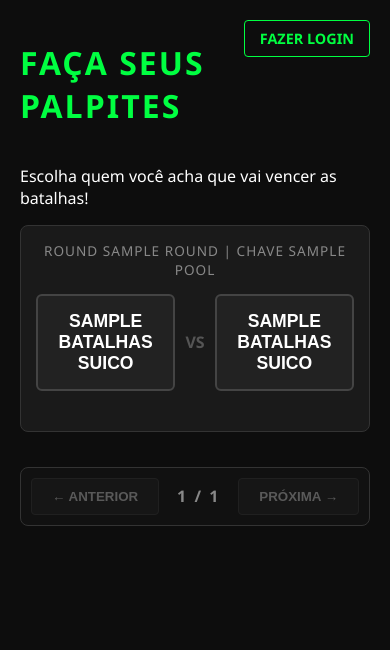
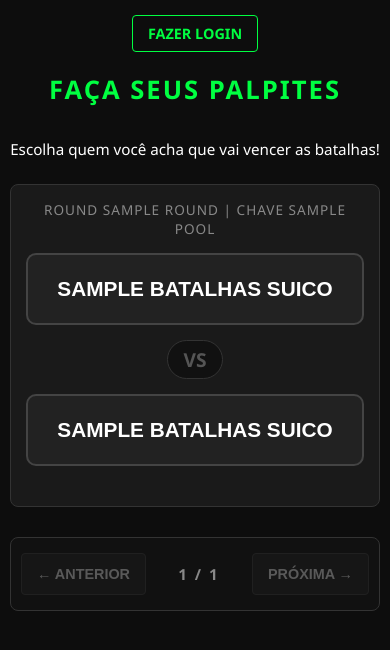
Before and after one commit to EricJuanDM/NextMove, a Flask app: page /votacao in a window 390 px wide. Shown: the top 650 px of the page. Run offline with Flask 3, Linux system fonts and the light colour scheme; tables that the repository leaves empty hold one stand-in row (values such as "Sample post"); a database or web service that is not in the repository returns one stand-in record (values such as "Sample title"); some libraries are stand-ins or nearby versions.

```diff
--- a/static/votacao.css
+++ b/static/votacao.css
@@ -183,3 +183,120 @@ h1 {
     color: #888;
     letter-spacing: 2px;
 }
+/* =========================================
+   BOTÃO FLUTUANTE DE TEMPO REAL
+========================================= */
+#btn-nova-rodada {
+    display: none; /* Escondido por padrão, o JS que vai mostrar! */
+    position: fixed;
+    bottom: 30px;
+    left: 50%;
+    transform: translateX(-50%);
+    background-color: #00ff41;
+    color: #000;
+    padding: 15px 30px;
+    border: none;
+    border-radius: 50px;
+    font-size: 1.1rem;
+    font-weight: bold;
+    text-transform: uppercase;
+    box-shadow: 0 4px 15px rgba(0, 255, 65, 0.4);
+    cursor: pointer;
+    z-index: 1000;
+    animation: bounceIn 0.5s;
+}
+
+#btn-nova-rodada:hover {
+    background-color: #00cc33;
+    transform: translateX(-50%) scale(1.05);
+}
+
+@keyframes bounceIn {
+    0% { transform: translate(-50%, 50px); opacity: 0; }
+    100% { transform: translate(-50%, 0); opacity: 1; }
+}
+/* =========================================
+   📱 RESPONSIVIDADE PARA CELULAR (MOBILE FIRST)
+========================================= */
+@media (max-width: 600px) {
+    body {
+        padding: 15px 10px; /* Reduz as bordas laterais para ganhar espaço */
+    }
+
+    /* Arruma a barra superior para não encavalar no título */
+    .top-bar {
+        position: relative;
+        top: 0;
+        right: 0;
+        justify-content: center; /* Centraliza o login */
+        margin-bottom: 20px;
+        width: 100%;
+    }
+
+    h1 {
+        font-size: 1.6rem;
+        text-align: center;
+        margin-top: 0;
+    }
+
+    p {
+        text-align: center;
+        font-size: 0.95rem;
+        margin-bottom: 25px;
+    }
+
+    /* Muda a batalha para um dançarino em cima do outro */
+    .opcoes {
+        flex-direction: column;
+        gap: 10px;
+    }
+
+    /* Deixa o botão de votar GIGANTE para o dedão não errar */
+    .btn-voto {
+        width: 100%;
+        padding: 22px; /* Mais alto */
+        font-size: 1.3rem; /* Letra maior */
+        border-radius: 10px; /* Borda mais arredondada, estilo app */
+    }
+
+    /* O "VS" fica no meio dos dois botões */
+    .vs {
+        margin: 5px 0;
+        font-size: 1.2rem;
+        background: #111;
+        padding: 5px 15px;
+        border-radius: 20px;
+        border: 1px solid #333;
+    }
+
+    /* Ajusta os botões de Próxima/Anterior */
+    .navegacao-batalhas {
+        padding: 15px 10px;
+        margin-top: 15px;
+    }
+
+    .btn-nav {
+        padding: 12px 15px;
+        font-size: 0.9rem;
+    }
+
+    /* Ajusta o botão verde voador para caber na tela toda */
+    #btn-nova-rodada {
+        width: 90%;
+        font-size: 0.9rem;
+        padding: 15px;
+        bottom: 20px;
+        text-align: center;
+        border-radius: 30px;
+    }
+    /* Conserta o contador quebrado no meio dos botões */
+    #contador-batalhas {
+        white-space: nowrap; /* O segredo mágico: proíbe a quebra de linha! */
+        margin: 0 10px; /* Dá um respiro nas laterais */
+        font-size: 0.95rem; /* Ajusta o tamanho pra caber perfeito */
+    }
+
+    .navegacao-batalhas {
+        flex-wrap: nowrap; /* Força os 3 elementos a ficarem na mesma linha */
+    }
+}
--- /dev/null
+++ b/static/votacao.js
@@ -0,0 +1,97 @@
+let indiceAtual = 0;
+
+function atualizarCarrossel() {
+    if (totalBatalhasInicial === 0) return;
+
+    // Esconde todos
+    document.querySelectorAll('.card-batalha').forEach(card => card.classList.remove('ativa'));
+
+    // Mostra só o atual
+    const cardAtual = document.getElementById(`card-${indiceAtual}`);
+    if (cardAtual) cardAtual.classList.add('ativa');
+
+    // Atualiza botões e texto
+    document.getElementById('btn-ant').disabled = (indiceAtual === 0);
+    document.getElementById('btn-prox').disabled = (indiceAtual === totalBatalhasInicial - 1);
+    document.getElementById('contador-batalhas').innerText = `${indiceAtual + 1} / ${totalBatalhasInicial}`;
+}
+
+function mudarBatalha(direcao) {
+    indiceAtual += direcao;
+    if (indiceAtual < 0) indiceAtual = 0;
+    if (indiceAtual >= totalBatalhasInicial) indiceAtual = totalBatalhasInicial - 1;
+    atualizarCarrossel();
+}
+
+function fazerPalpite(batalhaId, competidorId) {
+    const msgDiv = document.getElementById(`msg-${batalhaId}`);
+    msgDiv.innerText = "Salvando palpite...";
+    msgDiv.style.color = "#888";
+
+    fetch(`/enviar_palpite/${batalhaId}/${competidorId}`, { method: 'POST' })
+    .then(response => response.json())
+    .then(data => {
+        if (data.status === 'sucesso') {
+            document.querySelectorAll(`#card-${indiceAtual} .btn-voto`).forEach(btn => {
+                btn.classList.remove('selecionado');
+            });
+
+            document.getElementById(`btn-${batalhaId}-${competidorId}`).classList.add('selecionado');
+            msgDiv.innerText = "Palpite salvo! ✓";
+            msgDiv.style.color = "#00ff41";
+        } else {
+            msgDiv.innerText = data.mensagem;
+            msgDiv.style.color = "#e63946";
+        }
+    })
+    .catch(error => {
+        msgDiv.innerText = "Erro ao conectar.";
+        msgDiv.style.color = "#e63946";
+    });
+    document.querySelectorAll('.card-batalha').forEach(card => card.classList.remove('ativa'));
+}
+
+// 📡 O RADAR DE TEMPO REAL
+function checarNovaRodada() {
+    fetch('/verificar_atualizacoes')
+    .then(response => response.json())
+    .then(data => {
+        // Se a quantidade de batalhas no banco for maior do que as que eu tenho na tela...
+        if (data.total_batalhas > totalBatalhasInicial) {
+            // ...MOSTRA O BOTÃO VERDE FLUTUANTE!
+            document.getElementById('btn-nova-rodada').style.display = 'block';
+        }
+    })
+    .catch(err => console.error("Erro no radar:", err));
+}
+
+// Quando a página carrega:
+window.onload = () => {
+    atualizarCarrossel();
+
+    // Liga o radar para rodar a cada 5 segundos (5000 milissegundos)
+    setInterval(checarNovaRodada, 5000);
+};
+window.onload = () => {
+
+    // 1. O JS escaneia os cards para achar a primeira batalha sem voto
+    for (let i = 0; i < totalBatalhasInicial; i++) {
+        let card = document.getElementById(`card-${i}`);
+        if (card) {
+            let jaVotou = card.querySelector('.selecionado') !== null;
+            let finalizada = card.querySelector('button:disabled') !== null;
+
+            // Se ainda não votou e a batalha não acabou, essa é a nossa parada!
+            if (!jaVotou && !finalizada) {
+                indiceAtual = i;
+                break; // Achou! Pode parar de procurar.
+            }
+        }
+    }
+
+    // 2. Monta o carrossel no índice que ele acabou de descobrir
+    atualizarCarrossel();
+
+    // 3. Liga o radar de tempo real para rodar a cada 5 segundos
+    setInterval(checarNovaRodada, 5000);
+};
--- a/templates/votacao.html
+++ b/templates/votacao.html
@@ -20,6 +20,10 @@
     <h1>Faça seus Palpites</h1>
     <p>Escolha quem você acha que vai vencer as batalhas!</p>
 
+    <button id="btn-nova-rodada" onclick="window.location.reload()">
+        🔥 Nova Rodada Disponível! Clique para Atualizar
+    </button>
+
     {% set ns = namespace(acabou=false) %}
     {% for b in batalhas %}
         {% if b[2] == 'Final' and b[3] == 'finalizada' %}
@@ -28,10 +32,9 @@
     {% endfor %}
 
     {% if ns.acabou %}
-        <div style="max-width: 600px; margin: 40px auto; background: #ffaa00; color: #000; padding: 30px; text-align: center; border-radius: 8px; box-shadow: 0 0 20px rgba(255, 170, 0, 0.4);">
+        <div style="max-width: 600px; margin: 40px auto; background: #ffaa00; color: #000; padding: 30px; text-align: center; border-radius: 8px;">
             <h1 style="color: #000; font-size: 2.2rem; margin-top: 0;">👑 O EVENTO ACABOU! 👑</h1>
             <p style="font-size: 1.2rem; font-weight: bold;">Muito obrigado por participar do nosso Pick'em.</p>
-            <p>Fique de olho no palco principal para descobrir quem foi o espectador que mais acertou os palpites e levou o prêmio para casa!</p>
         </div>
     {% else %}
 
@@ -56,8 +59,6 @@
                         {% endif %}
                     </div>
                 </div>
-            {% else %}
-                <p style="text-align: center; color: #888;">Nenhuma batalha disponível no momento.</p>
             {% endfor %}
 
             {% if batalhas|length > 0 %}
@@ -68,70 +69,11 @@
             </div>
             {% endif %}
         </div>
-
     {% endif %}
 
     <script>
-        // --- LÓGICA DO CARROSSEL ---
-        let indiceAtual = 0;
-        const totalBatalhas = {{ batalhas|length }};
-
-        function atualizarCarrossel() {
-            if (totalBatalhas === 0) return;
-
-            // Esconde todos
-            document.querySelectorAll('.card-batalha').forEach(card => card.classList.remove('ativa'));
-
-            // Mostra só o atual
-            document.getElementById(`card-${indiceAtual}`).classList.add('ativa');
-
-            // Atualiza botões e texto
-            document.getElementById('btn-ant').disabled = (indiceAtual === 0);
-            document.getElementById('btn-prox').disabled = (indiceAtual === totalBatalhas - 1);
-            document.getElementById('contador-batalhas').innerText = `${indiceAtual + 1} / ${totalBatalhas}`;
-        }
-
-        function mudarBatalha(direcao) {
-            indiceAtual += direcao;
-            if (indiceAtual < 0) indiceAtual = 0;
-            if (indiceAtual >= totalBatalhas) indiceAtual = totalBatalhas - 1;
-            atualizarCarrossel();
-        }
-
-        // Inicia o carrossel na primeira batalha assim que a tela carrega
-        window.onload = atualizarCarrossel;
-
-
-        // --- LÓGICA DE SALVAR O VOTO ---
-        function fazerPalpite(batalhaId, competidorId) {
-            const msgDiv = document.getElementById(`msg-${batalhaId}`);
-            msgDiv.innerText = "Salvando palpite...";
-            msgDiv.style.color = "#888";
-
-            fetch(`/enviar_palpite/${batalhaId}/${competidorId}`, { method: 'POST' })
-            .then(response => response.json())
-            .then(data => {
-                if (data.status === 'sucesso') {
-                    // Limpa as seleções antigas desta batalha específica
-                    document.querySelectorAll(`#card-${indiceAtual} .btn-voto`).forEach(btn => {
-                        btn.classList.remove('selecionado');
-                    });
-
-                    // Pinta o botão clicado
-                    document.getElementById(`btn-${batalhaId}-${competidorId}`).classList.add('selecionado');
-
-                    msgDiv.innerText = "Palpite salvo! ✓";
-                    msgDiv.style.color = "#00ff41";
-                } else {
-                    msgDiv.innerText = data.mensagem;
-                    msgDiv.style.color = "#e63946";
-                }
-            })
-            .catch(error => {
-                msgDiv.innerText = "Erro ao conectar.";
-                msgDiv.style.color = "#e63946";
-            });
-        }
+        const totalBatalhasInicial = {{ batalhas|length }};
     </script>
+    <script src="{{ url_for('static', filename='votacao.js') }}"></script>
 </body>
 </html>
--- a/votacao.py
+++ b/votacao.py
@@ -241,3 +241,13 @@ def ranking_bolao():
     conn.close()
 
     return render_template('ranking.html', ranking=ranking)
+@votacao_bp.route('/verificar_atualizacoes')
+def verificar_atualizacoes():
+    conn = psycopg2.connect(URL_BANCO)
+    cursor = conn.cursor()
+    # Conta quantas batalhas existem no total
+    cursor.execute('SELECT COUNT(*) FROM batalhas_suico')
+    total = cursor.fetchone()[0]
+    conn.close()
+
+    return jsonify({'total_batalhas': total})
```
